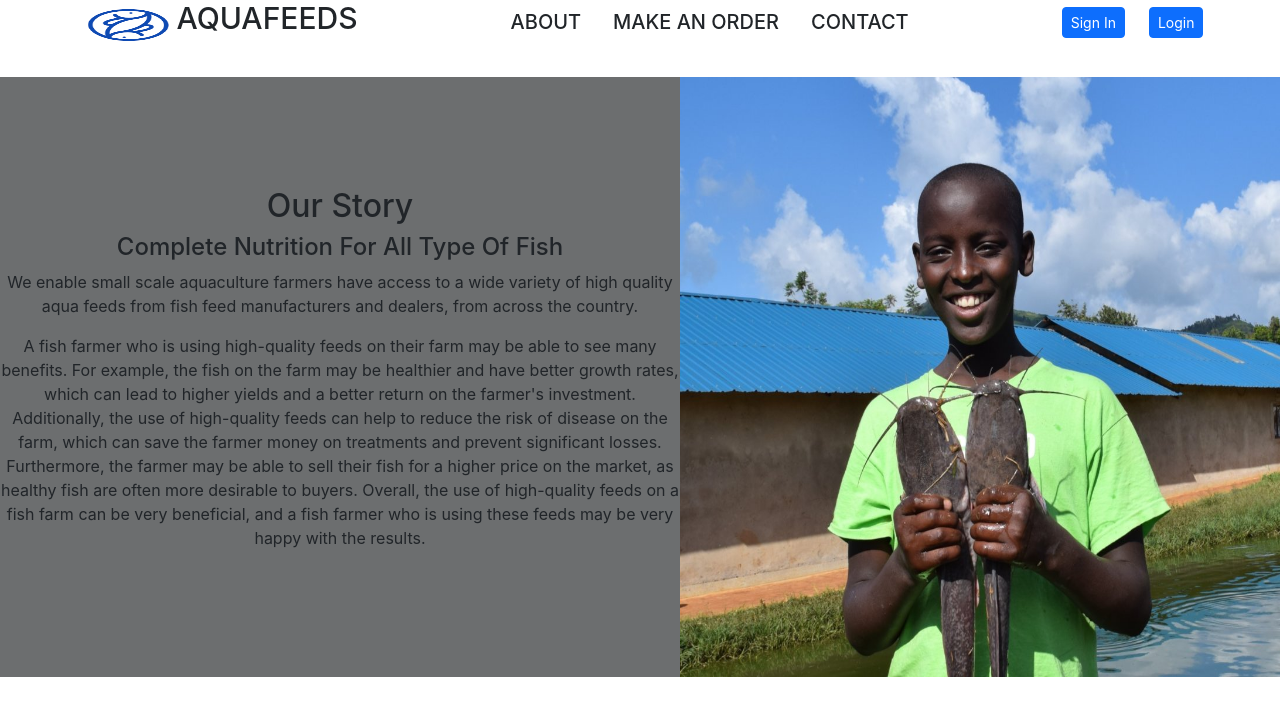
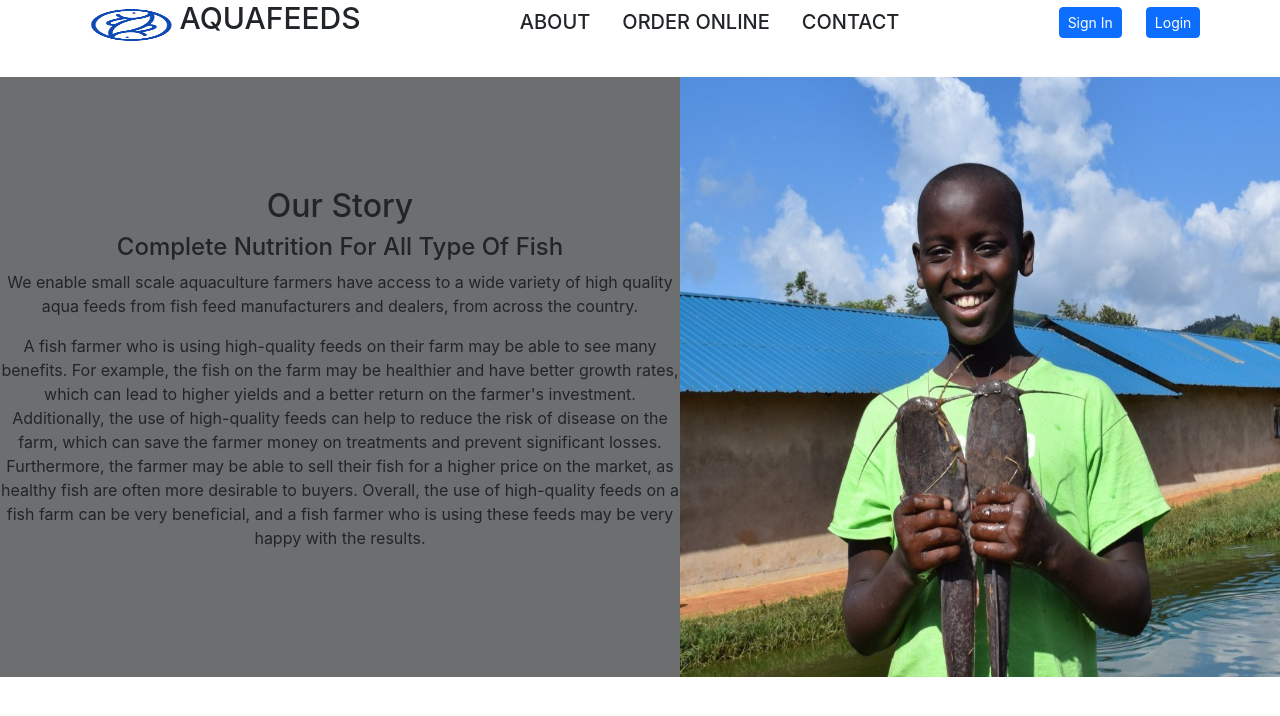
Before and after one commit to Josephnyingi/level_2_aquafeed_ke, a React (Create React App) app: page / in a window 1280 px wide. Shown: the top 716 px of the page. Built offline with nearby package versions, Linux system fonts and the light colour scheme.

Commit message:
Change orders

```diff
--- a/src/components/Navbar/Nav.js
+++ b/src/components/Navbar/Nav.js
@@ -28,7 +28,7 @@ const Nav = () => {
           ABOUT
         </Link>
         <Link to="/orders" onClick={() => setActive(!active)}>
-          MAKE AN ORDER
+          ORDER ONLINE
         </Link>
         <Link to="/contact" onClick={() => setActive(!active)}>
           CONTACT
```
